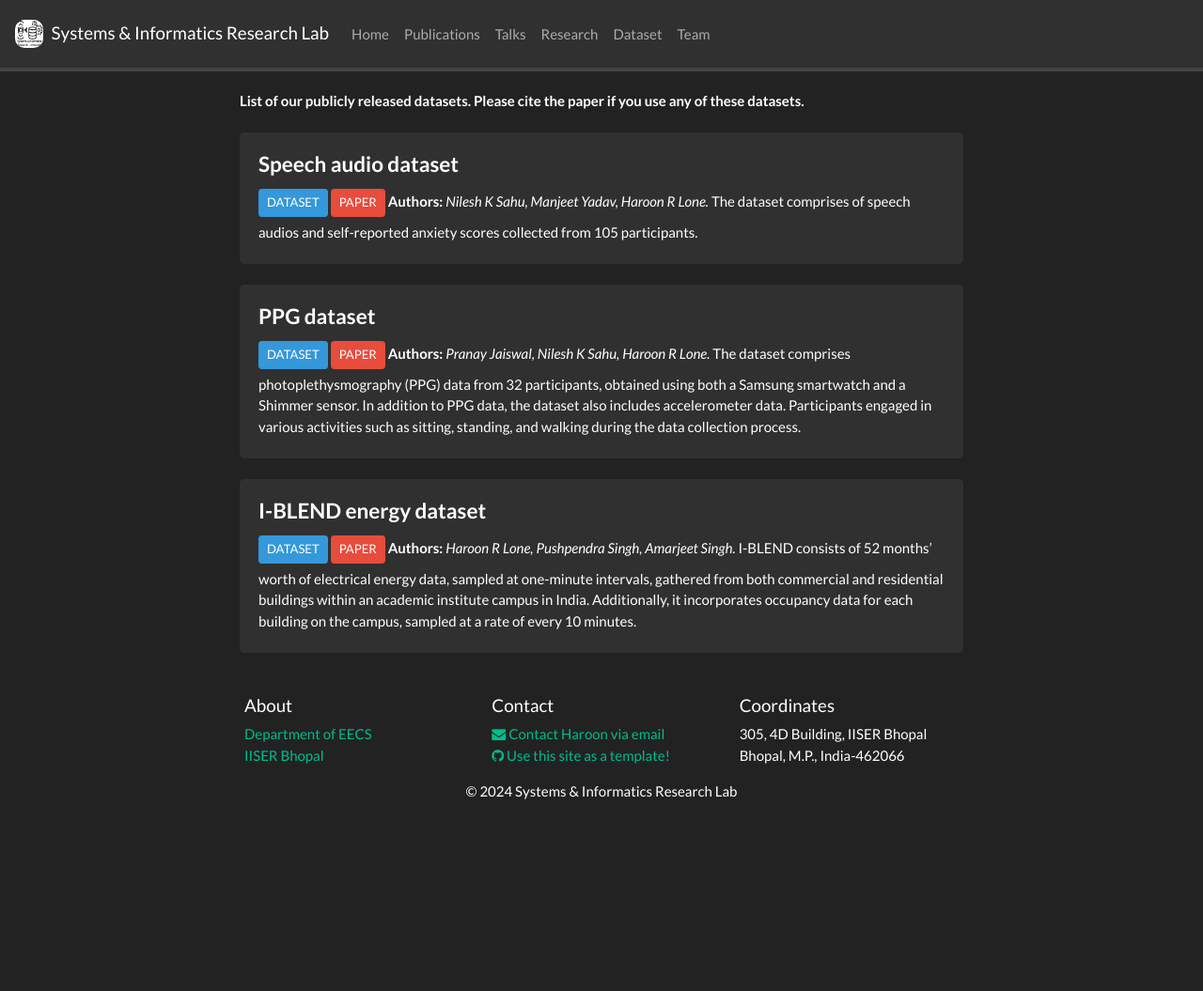
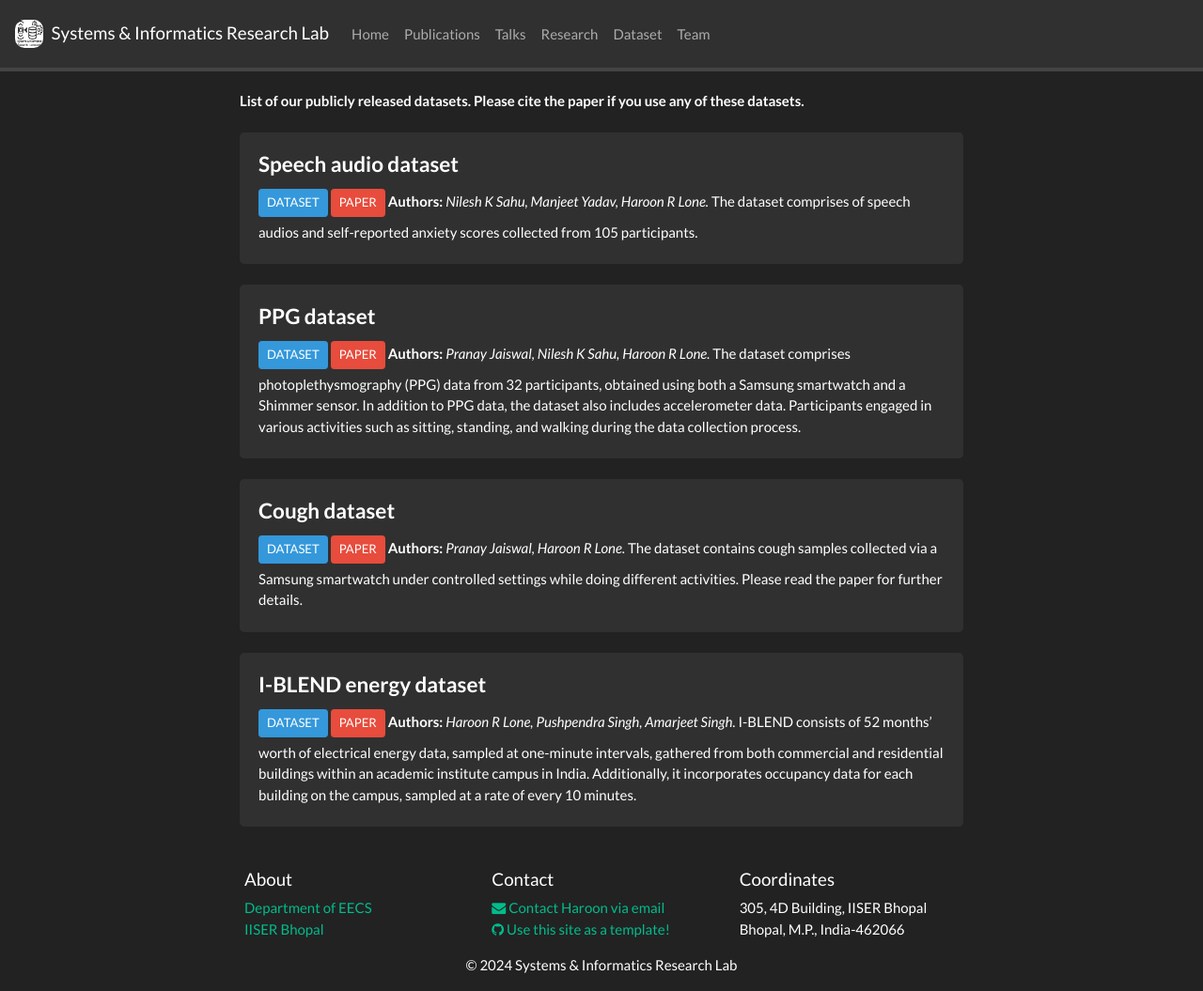
Before and after one commit to sirl-lab/sirl-lab.github.io, a Jekyll site: the page built from _pages/dataset.md, in a window 1280 px wide and 1055 px high. Shown: the whole window at 94% size. Built offline with Jekyll 4.4.1, drawn with Linux system fonts in a browser that asks for light colours; nearby versions of some CDN libraries; a style sheet for code colours, icons or effects is not loaded.

Commit message:
updated website

```diff
--- a/_data/news.yml
+++ b/_data/news.yml
@@ -1,3 +1,6 @@
+- date: 20 April, 2024
+  headline:  Congratulations to Harshit and Nilesh for paper acceptance at Body-Centric Computing Systems, Colocated with ACM MobiSys 2024.
+
 - date: 12 April, 2024
   headline:  Congratulations to Nilesh for his paper acceptance at ACM Journal on Computing and Sustainable Societies.
 
--- a/_pages/dataset.md
+++ b/_pages/dataset.md
@@ -64,6 +64,21 @@ The dataset comprises photoplethysmography (PPG) data from 32 participants, obta
 </div>
 </div>
 
+
+<div class="jumbotron">
+<div class="row align-items-end">
+<div class="col-md-12 col-sm-12">
+<h4><b>Cough dataset</b></h4>
+<a href="https://osf.io/bzc67/" target="_blank"><button class="btn btn-info btn-sm">DATASET</button></a>
+<a href="https://arxiv.org/pdf/2401.17738.pdf" target="_blank"><button class="btn btn-danger btn-sm">PAPER</button></a>
+<b>Authors:</b>
+<i>Pranay Jaiswal, Haroon R Lone.</i>
+The dataset contains cough samples collected via a Samsung smartwatch under controlled settings while doing different activities. Please read the paper for further details.
+</div>
+</div>
+</div>
+
+
 <div class="jumbotron">
 <div class="row align-items-end">
 <div class="col-md-12 col-sm-12">
```
Also changed, not shown: assets/ref.bib (+18 -0 lines).
